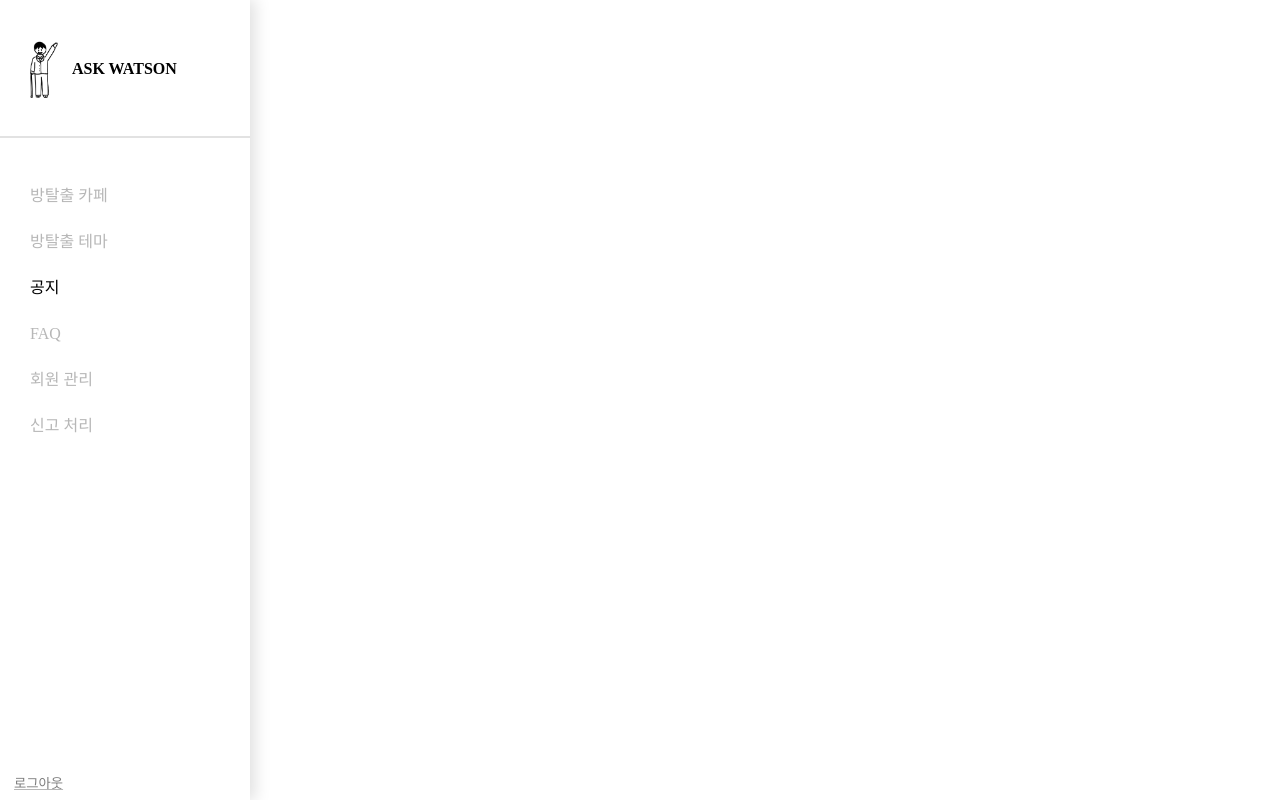
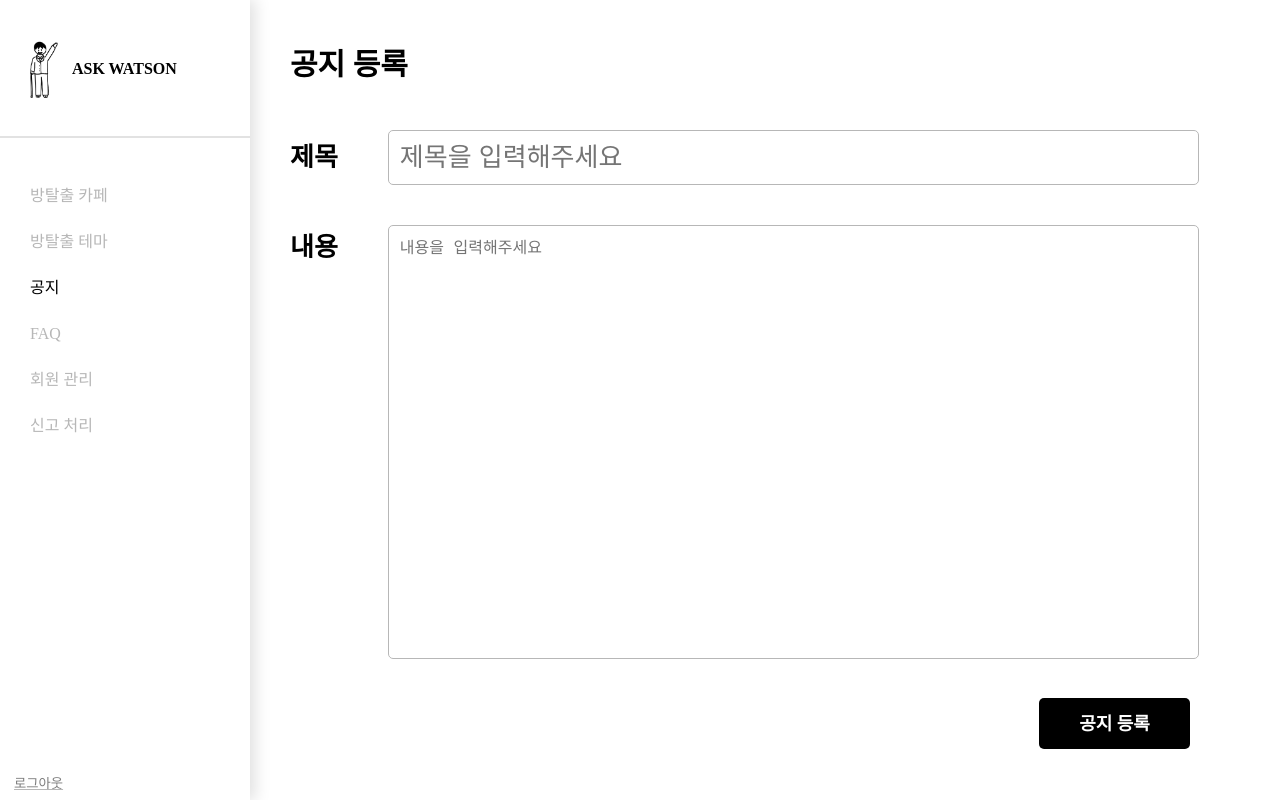
Before and after one commit to pebbla/ask-watson-fe, a React (Create React App) app: page /notices/new in a window 1280 px wide. Built offline with nearby package versions, Linux system fonts and the light colour scheme.

Commit message:
공지 등록

```diff
--- a/src/App.js
+++ b/src/App.js
@@ -6,6 +6,8 @@ import CafePage from "./pages/cafe/CafePage.js";
 import CafeInfoPage from "./pages/cafe/CafeInfoPage.js"
 import "./App.css";
 import ThemePage from "./pages/theme/ThemePage.js";
+import NoticePage from "./pages/notice/NoticePage.js";
+import NewNoticePage from "./pages/notice/NewNoticePage.js";
 
 function App() {
 
@@ -17,6 +19,8 @@ function App() {
         <Route path="/cafes" element={<CafePage />} />
         <Route path="/cafes/info" element={<CafeInfoPage />} />
         <Route path="/themes" element={<ThemePage />} />
+        <Route path="/notices" element={<NoticePage />} />
+        <Route path="/notices/new" element={<NewNoticePage />} />
       </Routes>
     </BrowserRouter>
   );
--- /dev/null
+++ b/src/pages/notice/NewNoticePage.js
@@ -0,0 +1,66 @@
+import React, { useState } from "react";
+import axios from "axios"
+import "./NewNoticePage.scss"
+
+function NewNoticePage() {
+    var config = {
+        headers: { 'Content-Type': 'application/json' }
+    };
+
+    const [titleTxt, setTitleTxt] = useState("")
+    const [contentTxt, setContentTxt] = useState("");
+
+    function changeTxt(e, txtSetter) {
+        e.preventDefault();
+        txtSetter(e.target.value);
+    }
+
+    function onEnterKeyPressBlur(e) {
+        if(e.key === 'Enter') {
+            e.preventDefault();
+            e.target.blur();
+        }
+    }
+
+    async function addNotice() {
+        if(titleTxt === "") window.alert("제목을 입력해주세요.")
+        else if(contentTxt === "") window.alert("내용을 입력해주세요.")
+        else await axios
+            .post("http://localhost:8080/v1/admin/notices",
+            {
+                title: titleTxt,
+                content: contentTxt
+            }, config)
+            .then((response) => {
+                window.location.replace("/notices");
+                console.log(response.data['data']);
+            })
+            .catch((error) => {console.error(error);});
+    }
+
+    return <div className = "new-notice-page-layout">
+        <h1 className="page-title">공지 등록</h1>
+        <div className="title-section">
+            <h1>제목</h1>
+            <input type="text" value={ titleTxt }
+                onChange={(e) => changeTxt(e, setTitleTxt)}
+                onKeyPress={onEnterKeyPressBlur}
+                placeholder = "제목을 입력해주세요"
+                />
+        </div>
+        <div className="content-section">
+            <h1>내용</h1>
+            <textarea value={ contentTxt }
+                onChange={(e) => changeTxt(e, setContentTxt)}
+                onKeyPress={onEnterKeyPressBlur}
+                placeholder = "내용을 입력해주세요"
+                maxLength={2000}
+                />
+        </div>
+        <div className="add-notice-btn" onClick={() => addNotice()}>
+            <h1>공지 등록</h1>
+        </div>
+    </div>;
+}
+
+export default NewNoticePage;
--- /dev/null
+++ b/src/pages/notice/NewNoticePage.scss
@@ -0,0 +1,90 @@
+@import "../../styles/common.scss";
+
+.new-notice-page-layout {
+    margin-left: $sidebar-width;
+    padding: 40px;
+    padding-top: 50px;;
+    position: relative;
+
+    h1 {
+        font-size: 26px;
+        font-weight: bold;
+        margin-right: 50px;
+    }
+
+    .page-title {
+        font-size: 30px;
+        margin-bottom: 50px;
+    }
+
+    .title-section {
+        display: flex;
+        align-items: center;
+        margin-bottom: 40px;
+
+        input {
+            flex: 0.95;
+            font-size: 26px;
+            padding:11px;
+            outline: none;
+            border-radius: 5px;
+            border: 1px solid $grey;
+
+            &:focus {
+                outline: 1px solid black;
+            }
+        }
+
+    }
+
+    .content-section {
+        display: flex;
+        margin-bottom: 50px;
+
+        h1 {
+            margin-top: 10px;
+        }
+
+        textarea {
+            flex: 0.95;
+            padding: 11px;
+            font-size: 16px;
+            resize: none;
+            width: 430px;
+            height: 410px;
+            outline: none;
+            border: 1px solid $grey;
+            border-radius: 5px;
+            line-height: 1.6;
+
+            &:focus {
+                outline: 1px solid black;
+            }
+        }
+    }
+
+    .add-notice-btn {
+        position: absolute;
+        bottom:0px;
+        right:90px;
+        border: 1px solid balck;
+        border-radius: 5px;
+        width: 151px;
+        height: 51px;
+        display: flex;
+        align-items: center;
+        justify-content: center;
+        background-color: black;
+        color: white;
+
+        h1 {
+            font-size: 18px;
+            text-align: center;
+            margin: 0;
+        }
+
+        &:hover {
+            cursor: pointer;
+        }
+    }
+}
```
